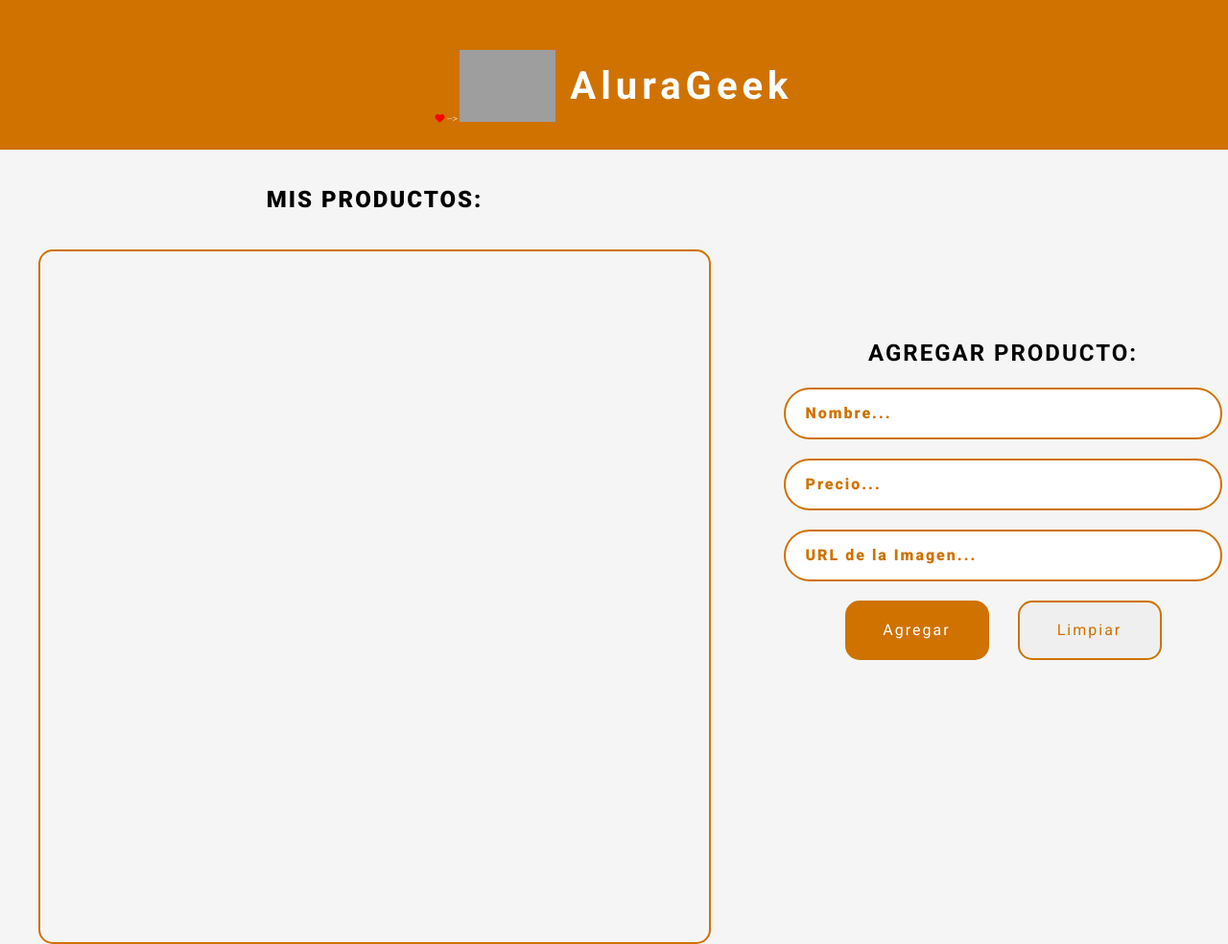
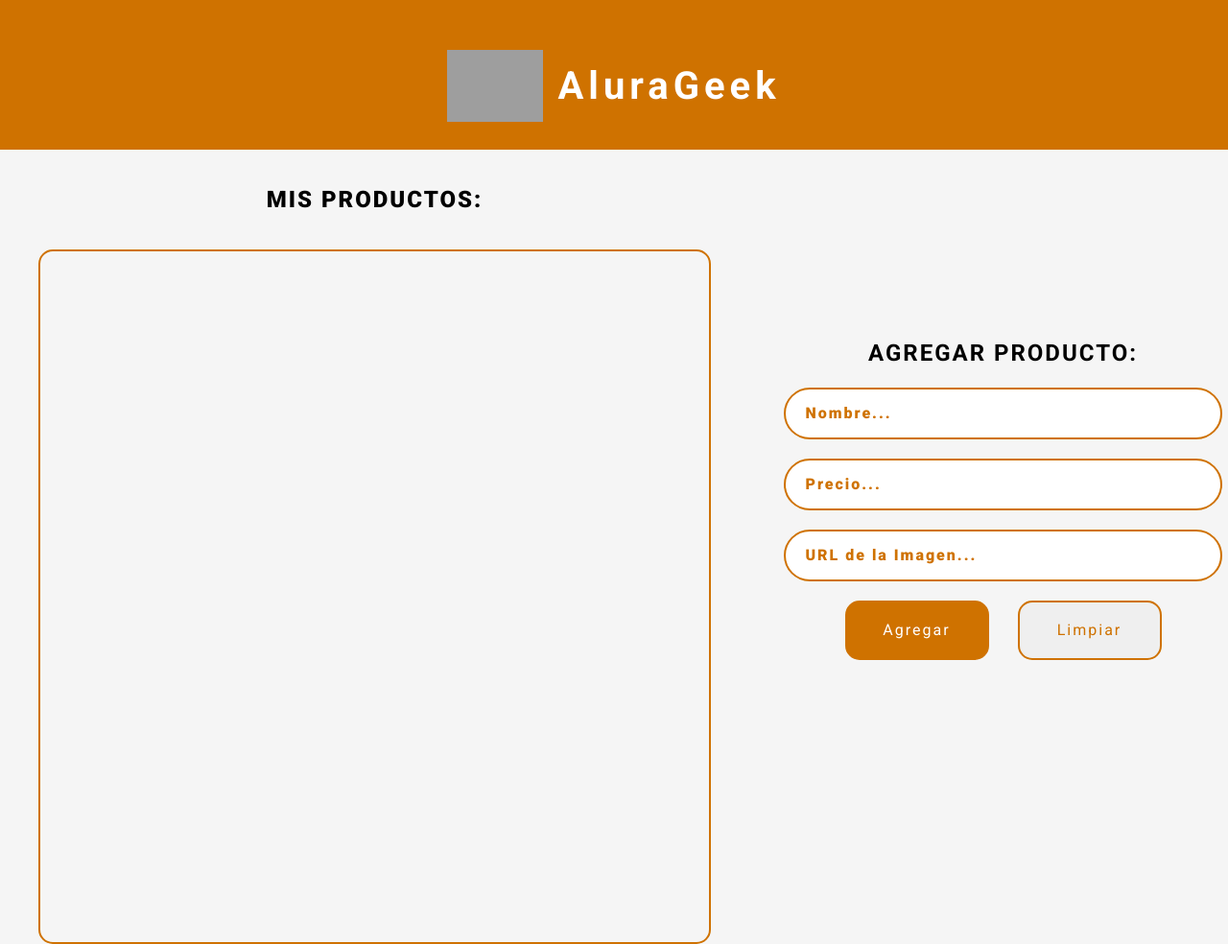
Before and after one commit to fernando-hess/alura-geek, a website with bundled scripts: page index.html in a window 1280 px wide. Shown: the top 984 px of the page at 96% size. Built offline with nearby package versions, Linux system fonts and the light colour scheme; no server answers; grey boxes are pictures that could not be loaded.

Commit message:
Corrige index.html

```diff
--- a/index.html
+++ b/index.html
@@ -20,7 +20,7 @@
     <section class="menu">
          <header class="menu__header">
             <div>
-                <i class="fa-solid fa-heart" style="color: #ff0000;"></i> -->
+
                 <img src="https://img.icons8.com/?size=100&id=YdNgbXQjqowB&format=png&color=000000" alt="Imagen de naruto">
             </div>
             <h3 class="menu__title">AluraGeek</h3>
```
